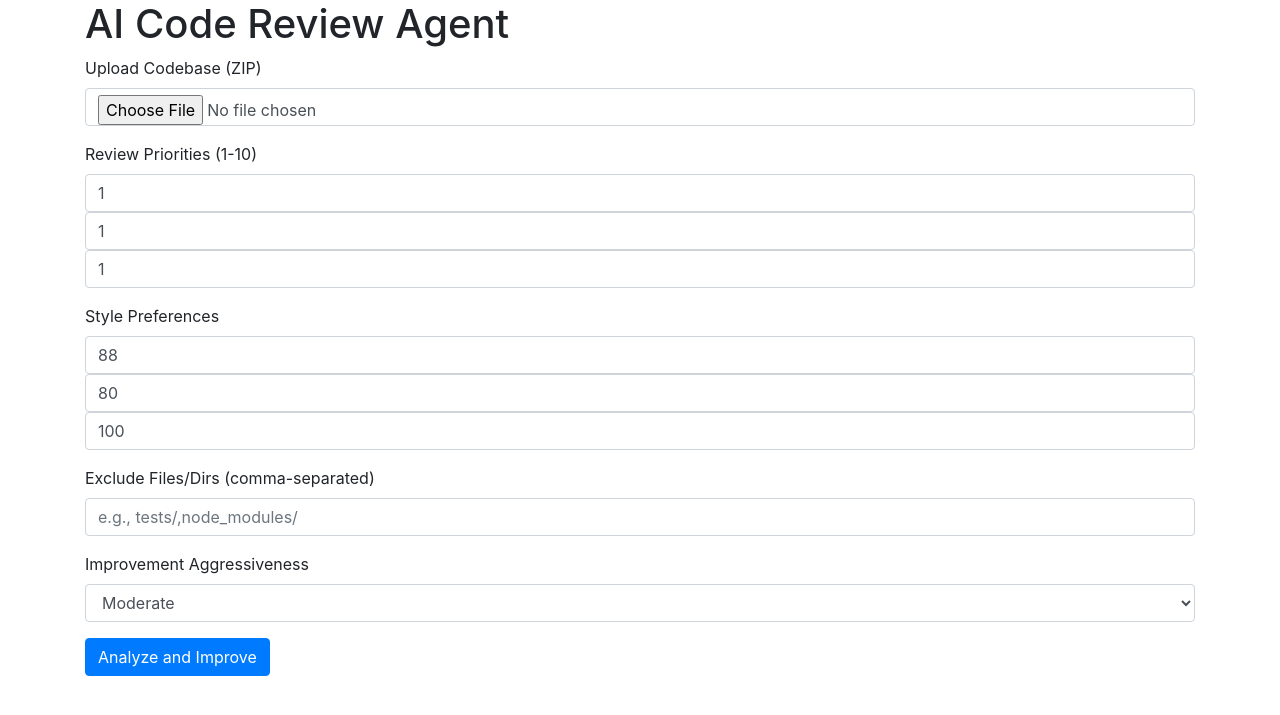
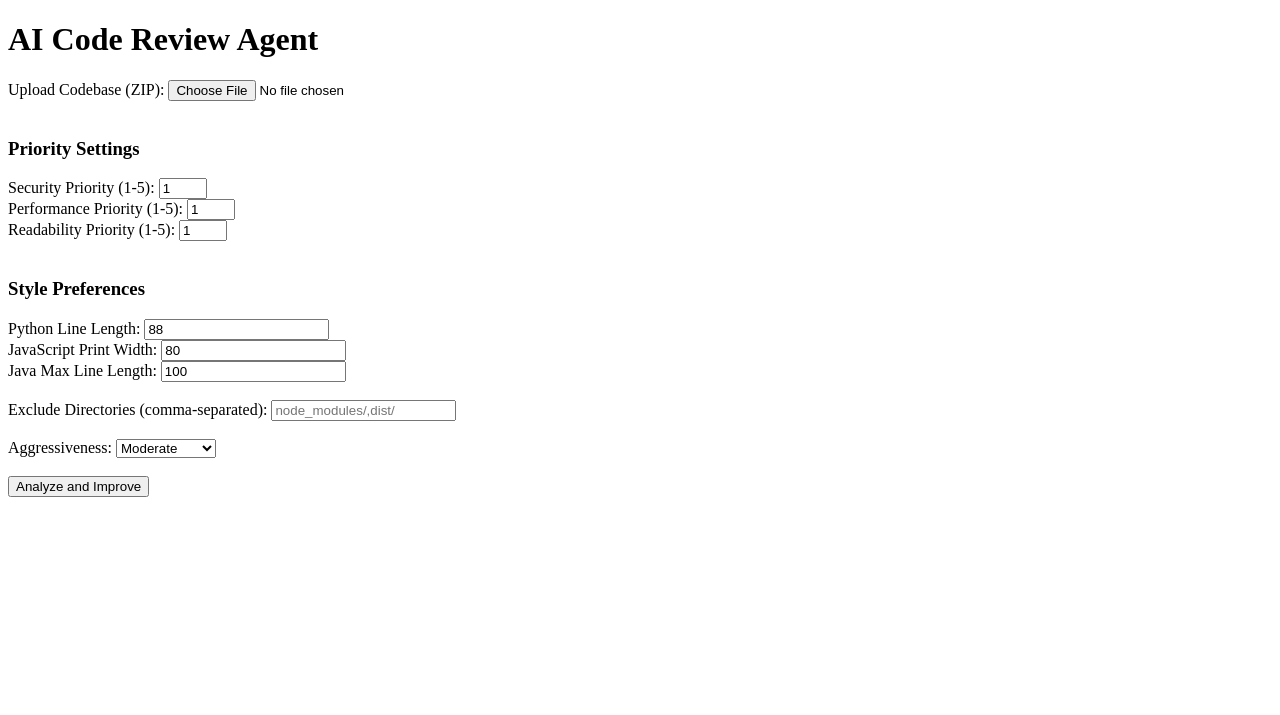
Before and after one commit to Dinesh0007000/AICodeReviewAgent, a Flask app: page / in a window 1280 px wide. Shown: the top 715 px of the page. Run offline with Flask 3, Linux system fonts and the light colour scheme; some libraries are stand-ins or nearby versions.

Commit message:
Update index.html

```diff
--- a/src/templates/index.html
+++ b/src/templates/index.html
@@ -1,70 +1,45 @@
 <!DOCTYPE html>
-<html>
+<html lang="en">
+<head>
+    <meta charset="UTF-8">
+    <meta name="viewport" content="width=device-width, initial-scale=1.0">
+    <title>AI Code Review Agent</title>
+    <!-- Link to favicon -->
+    <link rel="icon" type="image/x-icon" href="{{ url_for('static', filename='favicon.ico') }}">
+</head>
+<body>
+    <h1>AI Code Review Agent</h1>
+    <form method="POST" enctype="multipart/form-data">
+        <label for="codebase">Upload Codebase (ZIP):</label>
+        <input type="file" id="codebase" name="codebase" accept=".zip" required><br><br>
 
-<head>
-    <title>AI Code Review Agent</title>
-    <link rel="stylesheet" href="https://stackpath.bootstrapcdn.com/bootstrap/4.5.2/css/bootstrap.min.css">
-    <style>
-        .progress {
-            display: none;
-        }
+        <h3>Priority Settings</h3>
+        <label for="security_priority">Security Priority (1-5):</label>
+        <input type="number" id="security_priority" name="security_priority" min="1" max="5" value="1"><br>
+        <label for="performance_priority">Performance Priority (1-5):</label>
+        <input type="number" id="performance_priority" name="performance_priority" min="1" max="5" value="1"><br>
+        <label for="readability_priority">Readability Priority (1-5):</label>
+        <input type="number" id="readability_priority" name="readability_priority" min="1" max="5" value="1"><br><br>
 
-        .progress.active {
-            display: block;
-        }
-    </style>
-    <script>
-        function showProgress() {
-            document.getElementById('progress').classList.add('active');
-        }
-    </script>
-</head>
+        <h3>Style Preferences</h3>
+        <label for="line_length_python">Python Line Length:</label>
+        <input type="number" id="line_length_python" name="line_length_python" value="88"><br>
+        <label for="line_length_js">JavaScript Print Width:</label>
+        <input type="number" id="line_length_js" name="line_length_js" value="80"><br>
+        <label for="line_length_java">Java Max Line Length:</label>
+        <input type="number" id="line_length_java" name="line_length_java" value="100"><br><br>
 
-<body>
-    <div class="container">
-        <h1>AI Code Review Agent</h1>
-        <form method="post" enctype="multipart/form-data" onsubmit="showProgress()">
-            <div class="form-group">
-                <label for="codebase">Upload Codebase (ZIP)</label>
-                <input type="file" class="form-control" id="codebase" name="codebase" accept=".zip" required>
-            </div>
-            <div class="form-group">
-                <label>Review Priorities (1-10)</label>
-                <input type="number" class="form-control" name="security_priority" placeholder="Security Priority"
-                    min="1" max="10" value="1">
-                <input type="number" class="form-control" name="performance_priority" placeholder="Performance Priority"
-                    min="1" max="10" value="1">
-                <input type="number" class="form-control" name="readability_priority" placeholder="Readability Priority"
-                    min="1" max="10" value="1">
-            </div>
-            <div class="form-group">
-                <label>Style Preferences</label>
-                <input type="number" class="form-control" name="line_length_python" placeholder="Python Line Length"
-                    value="88">
-                <input type="number" class="form-control" name="line_length_js" placeholder="JavaScript Print Width"
-                    value="80">
-                <input type="number" class="form-control" name="line_length_java" placeholder="Java Max Line Length"
-                    value="100">
-            </div>
-            <div class="form-group">
-                <label for="exclude">Exclude Files/Dirs (comma-separated)</label>
-                <input type="text" class="form-control" id="exclude" name="exclude"
-                    placeholder="e.g., tests/,node_modules/">
-            </div>
-            <div class="form-group">
-                <label for="aggressiveness">Improvement Aggressiveness</label>
-                <select class="form-control" id="aggressiveness" name="aggressiveness">
-                    <option value="low">Low</option>
-                    <option value="moderate" selected>Moderate</option>
-                    <option value="high">High</option>
-                </select>
-            </div>
-            <button type="submit" class="btn btn-primary">Analyze and Improve</button>
-            <div id="progress" class="progress">
-                <div class="progress-bar progress-bar-striped progress-bar-animated" style="width: 100%"></div>
-            </div>
-        </form>
-    </div>
+        <label for="exclude">Exclude Directories (comma-separated):</label>
+        <input type="text" id="exclude" name="exclude" placeholder="node_modules/,dist/"><br><br>
+
+        <label for="aggressiveness">Aggressiveness:</label>
+        <select id="aggressiveness" name="aggressiveness">
+            <option value="conservative">Conservative</option>
+            <option value="moderate" selected>Moderate</option>
+            <option value="aggressive">Aggressive</option>
+        </select><br><br>
+
+        <input type="submit" value="Analyze and Improve">
+    </form>
 </body>
-
 </html>
```
